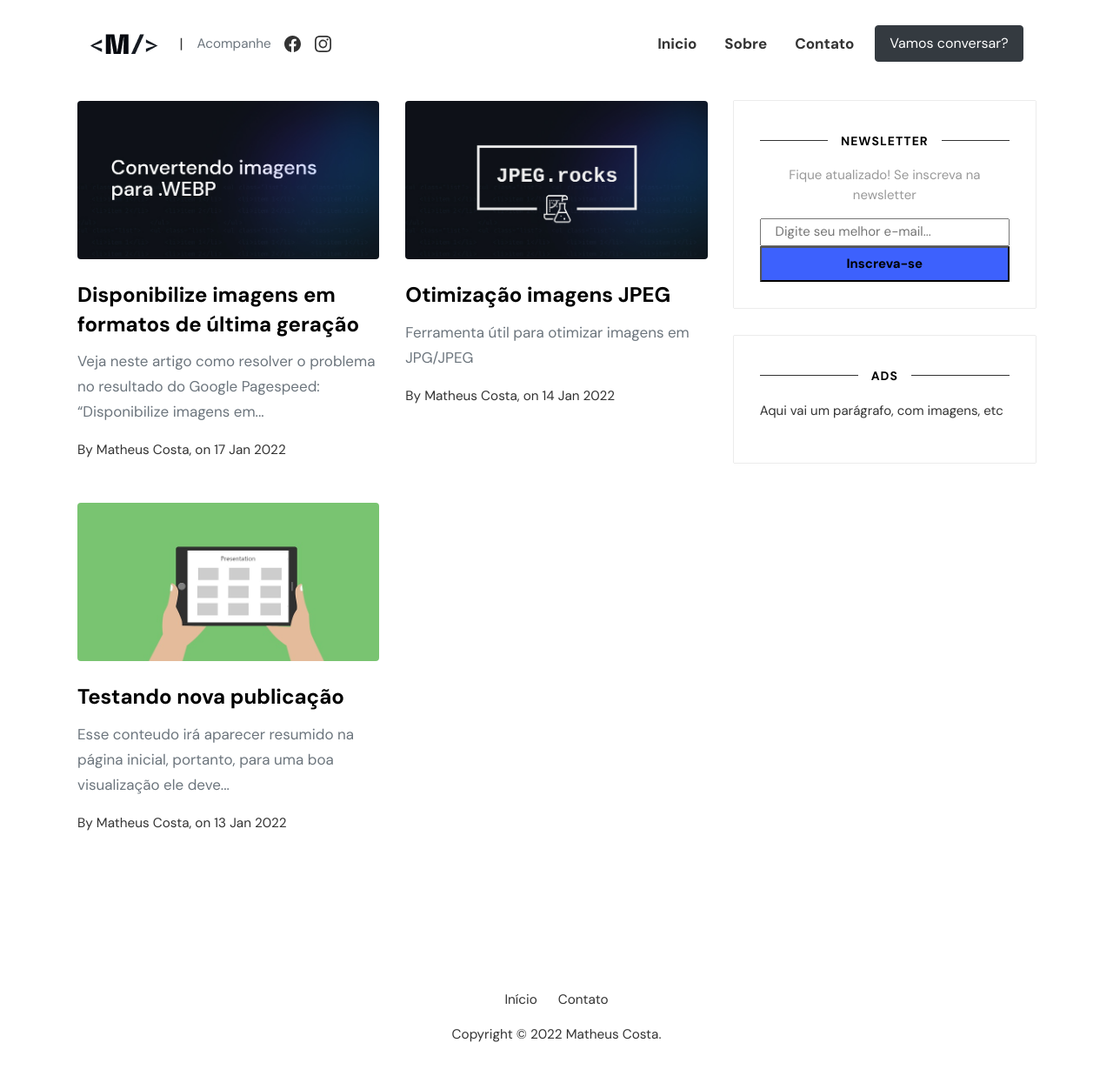
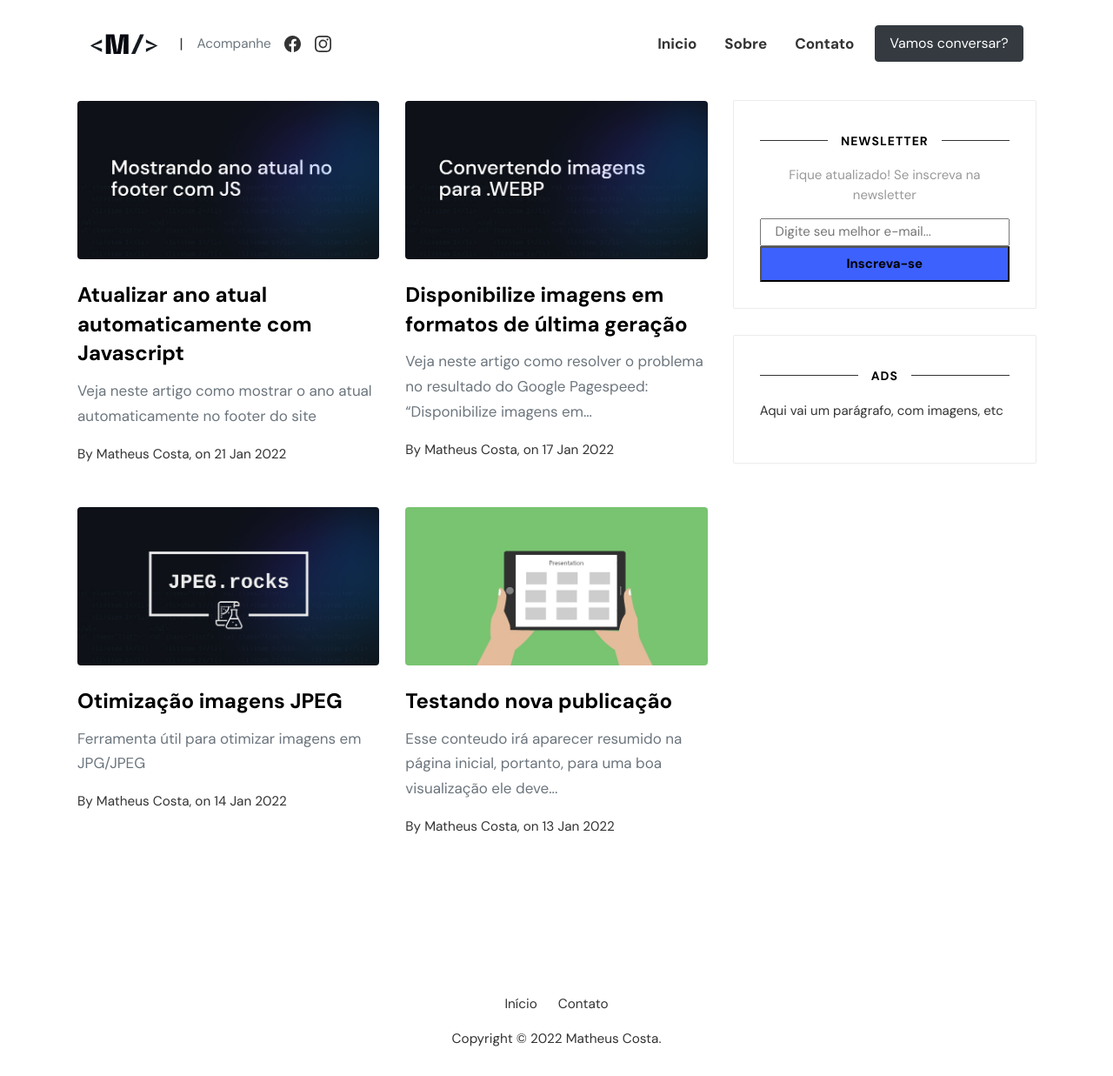
Before and after one commit to matheuscostadesign/blog, a Jekyll site: the page built from index.html, in a window 1280 px wide and 1237 px high. Shown: the whole window at 87% size. Built offline with Jekyll 4.4.1, drawn with Linux system fonts in a browser that asks for light colours; the list of posts is cut into pages by our own code; comment, search, counter and statistics services are not loaded.

Commit message:
Novo post e ajustes layout

````diff
--- /dev/null
+++ b/_posts/2022-01-21-atualizar-ano-atual-copyright-automaticamente-site.md
@@ -0,0 +1,26 @@
+---
+layout: post
+title: "Atualizar ano atual automaticamente com Javascript "
+author: matheus
+categories: [Front-end]
+image: assets/images/posts/mostrar-ano-atual-com-javascript.jpg
+comments: true
+---
+
+Veja neste artigo como mostrar o ano atual automaticamente no footer do site
+
+- Adicione o conteúdo da tag `<span>` abaixo no seu arquivo HTML, onde deseja exibir o ano atual automaticamente.
+
+```html
+<span id="mostrarAnoAtual"></span>
+```
+
+- Já no arquivo Javascript, insira os comandos abaixo:
+
+```js
+const ano = document.getElementById("mostrarAnoAtual");
+const anoAtual = new Date();
+ano.innerHTML = anoAtual.getFullYear();
+```
+
+- Dessa forma, na tag `<span>` que foi adicionado no seu HTML será exibido o ano atual automaticamente, sem a necessidade de ficar trocando todo ano.
--- a/assets/css/theme.scss
+++ b/assets/css/theme.scss
@@ -297,7 +297,7 @@ span.post-name a,span.post-read-more a:hover {
     margin-bottom:1.5rem;
 }
 .article-post {
-    font-size: 1.18em;
+    font-size: 1em;
     line-height: 1.64;
 	color:rgba(0,0,0,.8);
     code {
@@ -615,3 +615,7 @@ span.navigation:before {
     transition: all.3s;
     opacity:.8;
 }
+
+pre {
+    color: #e83e8c;
+}
````
Also changed, not shown: assets/images/posts/mostrar-ano-atual-com-javascript.jpg (added).
